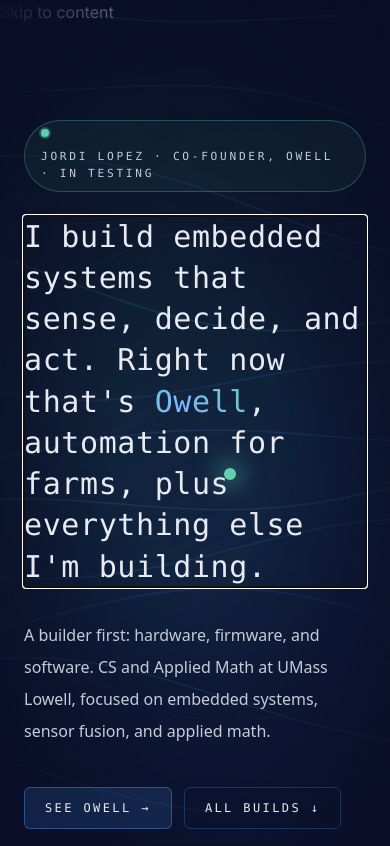
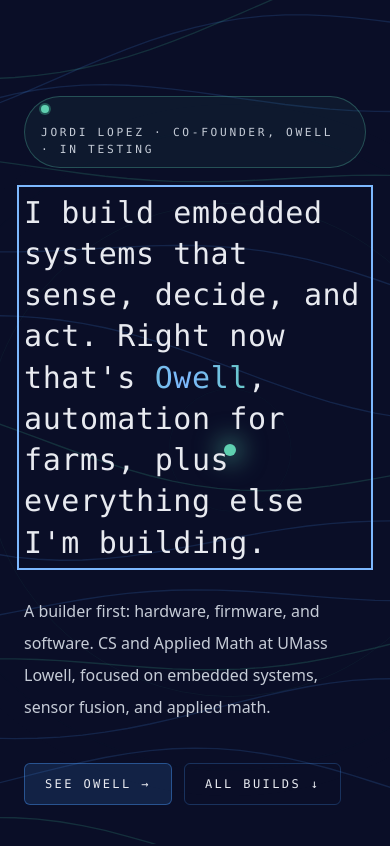
Before and after one commit to jangel19/jordilopez-portfolio, a React (Vite) app: page / in a window 390 px wide. Shown: the top 846 px of the page. Built offline with nearby package versions, Linux system fonts and the light colour scheme.

Commit message:
Improve keyboard focus, contrast, and reduced-motion behavior

```diff
--- a/src/components/BuildsSection.jsx
+++ b/src/components/BuildsSection.jsx
@@ -2,9 +2,10 @@
 import { builds } from '../data/builds';
 import Spotlight from './Spotlight';
 import { Badge, MaybeTodo, SectionHeading } from './ui';
-import { reveal, tagClassName } from './uiStyles';
+import { useReveal, tagClassName } from './uiStyles';
 
 const BuildCard = ({ build }) => {
+  const reveal = useReveal();
   const external = !build.internal;
   return (
     <Spotlight
@@ -42,6 +43,7 @@
       <div className="mt-auto pt-6">
           <a
             href={build.href}
+            aria-label={`View ${build.name}${build.linkLabel ? ` on ${build.linkLabel}` : ''}`}
             {...(external ? { target: '_blank', rel: 'noopener noreferrer' } : {})}
             className="inline-flex items-center rounded-md border border-[rgba(74,158,255,0.2)] px-4 py-2 font-mono text-xs uppercase tracking-[0.18em] text-[#c6ccd7] transition-colors duration-300 hover:border-[rgba(74,158,255,0.5)] hover:text-[#e8eaf0]"
           >
@@ -57,7 +59,9 @@
   );
 };
 
-const BuildsSection = () => (
+const BuildsSection = () => {
+  const reveal = useReveal();
+  return (
   <section id="builds" className="scroll-mt-4 px-6 py-16 md:py-24">
     <div className="mx-auto max-w-6xl">
       <motion.div {...reveal}>
@@ -74,6 +78,7 @@
       </div>
     </div>
   </section>
-);
+  );
+};
 
 export default BuildsSection;
--- a/src/components/ExperienceSection.jsx
+++ b/src/components/ExperienceSection.jsx
@@ -1,3 +1,4 @@
+import { useReveal } from './uiStyles';
 import { motion } from 'framer-motion';
 
 const experiences = [
@@ -83,22 +84,16 @@
   },
 ];
 
-const reveal = {
-  initial: { opacity: 0, y: 18 },
-  whileInView: { opacity: 1, y: 0 },
-  viewport: { once: true, amount: 0.2 },
-  transition: { duration: 0.55, ease: 'easeOut' },
-};
-
 const tagClassName =
   'rounded-md border border-[rgba(74,158,255,0.16)] bg-[rgba(255,255,255,0.02)] px-2.5 py-1 font-mono text-[0.72rem] tracking-[0.08em] text-[#c6ccd7]';
 
 const ExperienceSection = () => {
+  const reveal = useReveal();
   return (
-    <section className="px-6 py-24">
+    <section id="experience" className="px-6 py-24">
       <div className="mx-auto max-w-4xl">
         <motion.div {...reveal}>
-          <p className="mb-4 font-mono text-[0.72rem] uppercase tracking-[0.34em] text-[#6b7280]">
+          <p className="mb-4 font-mono text-[0.72rem] uppercase tracking-[0.34em] text-[#9ca3af]">
             04 / Experience
           </p>
           <h2 className="font-mono text-3xl tracking-[0.06em] text-[#e8eaf0] md:text-4xl">
@@ -118,7 +113,7 @@
               >
                 <div className="absolute left-0 top-2 h-4 w-4 rounded-full border border-[rgba(74,158,255,0.25)] bg-[#4a9eff]" />
 
-                <p className="font-mono text-2xl tracking-[0.05em] text-[#e8eaf0]">
+                <h3 className="font-mono text-2xl tracking-[0.05em] text-[#e8eaf0]">
                   {experience.url ? (
                     <a href={experience.url} target="_blank" rel="noopener noreferrer" className="hover:text-[#4a9eff] transition-colors">
                       {experience.organization}
@@ -126,14 +121,12 @@
                   ) : (
                     experience.organization
                   )}
-</p>
+                </h3>
                 <p className="mt-2 font-sans text-lg text-[#9ca3af]">{experience.role}</p>
-                <div className="mt-3 flex flex-wrap gap-x-3 gap-y-1 font-mono text-xs uppercase tracking-[0.24em] text-[#6b7280]">
+                <div className="mt-3 flex flex-wrap gap-x-3 gap-y-1 font-mono text-xs uppercase tracking-[0.24em] text-[#9ca3af]">
                   <span>{experience.dates}</span>
-                  <span>•</span>
-                  <span>{experience.type}</span>
-                  <span>•</span>
-                  <span>{experience.location}</span>
+                  {experience.type && <><span aria-hidden="true">•</span><span>{experience.type}</span></>}
+                  {experience.location && <><span aria-hidden="true">•</span><span>{experience.location}</span></>}
                 </div>
 
                 <ul className="mt-6 space-y-3 font-sans text-base leading-relaxed text-[#b8c0ce]">
--- a/src/components/LandingSection.jsx
+++ b/src/components/LandingSection.jsx
@@ -1,9 +1,10 @@
-import { motion } from 'framer-motion';
+import { motion, useReducedMotion } from 'framer-motion';
 
 const linkClassName =
   'underline decoration-[#4a9eff]/60 decoration-2 underline-offset-4 transition-colors duration-300 hover:text-[#4a9eff] hover:decoration-[#4a9eff]';
 
 const LandingSection = () => {
+  const reducedMotion = useReducedMotion();
   return (
     <section className="relative flex min-h-[100svh] items-center justify-center overflow-hidden px-6 py-24">
       <div
@@ -22,7 +23,7 @@
 
       <motion.div
         className="relative mx-auto flex w-full max-w-5xl flex-col items-start text-left"
-        initial={{ opacity: 0, y: 18 }}
+        initial={reducedMotion ? false : { opacity: 0, y: 18 }}
         animate={{ opacity: 1, y: 0 }}
         transition={{ duration: 0.55, ease: 'easeOut' }}
       >
--- a/src/components/OwellFeature.jsx
+++ b/src/components/OwellFeature.jsx
@@ -1,9 +1,11 @@
 import { motion } from 'framer-motion';
 import { owell } from '../data/builds';
 import { Badge, MaybeTodo } from './ui';
-import { reveal, tagClassName } from './uiStyles';
+import { useReveal, tagClassName } from './uiStyles';
 
-const OwellFeature = () => (
+const OwellFeature = () => {
+  const reveal = useReveal();
+  return (
   <section id="owell" className="px-6 py-16 md:py-28">
     <div className="mx-auto max-w-6xl">
       <motion.a
@@ -52,6 +54,7 @@
       </motion.a>
     </div>
   </section>
-);
+  );
+};
 
 export default OwellFeature;
--- a/src/components/OwellPage.jsx
+++ b/src/components/OwellPage.jsx
@@ -2,7 +2,7 @@
 import { owell } from '../data/builds';
 import ContactSection from './ContactSection';
 import { Badge } from './ui';
-import { reveal, tagClassName } from './uiStyles';
+import { useReveal, tagClassName } from './uiStyles';
 
 // Swap in a video file path (e.g. '/owell-demo.mp4') to replace the placeholder.
 const DEMO_VIDEO_SRC = null;
@@ -19,7 +19,9 @@
   </p>
 );
 
-const OwellPage = () => (
+const OwellPage = () => {
+  const reveal = useReveal();
+  return (
   <>
     <header className="relative overflow-hidden px-6 pb-20 pt-8 md:pb-32">
       <img
@@ -64,10 +66,10 @@
     <section className="px-6 py-16 md:py-24">
       <motion.div className="mx-auto max-w-5xl" {...reveal}>
         <Eyebrow>01 / The company</Eyebrow>
-        <p className="font-mono text-3xl leading-snug tracking-[0.01em] text-[#f5f7fa] md:text-5xl md:leading-tight">
+        <h2 className="font-mono text-3xl leading-snug tracking-[0.01em] text-[#f5f7fa] md:text-5xl md:leading-tight">
           Owell is building the farm that runs itself, so the people on it can focus on the work
           only people can do.
-        </p>
+        </h2>
       </motion.div>
     </section>
 
@@ -162,10 +164,9 @@
       </motion.div>
     </section>
 
-    <div id="contact">
-      <ContactSection />
-    </div>
+    <ContactSection />
   </>
-);
+  );
+};
 
 export default OwellPage;
--- a/src/components/Spotlight.jsx
+++ b/src/components/Spotlight.jsx
@@ -1,7 +1,8 @@
-import { motion } from 'framer-motion';
+import { motion, useReducedMotion } from 'framer-motion';
 
 // Card wrapper with a soft highlight that follows the cursor.
 const Spotlight = ({ className = '', children, ...rest }) => {
+  const reducedMotion = useReducedMotion();
   const onMove = (event) => {
     const rect = event.currentTarget.getBoundingClientRect();
     event.currentTarget.style.setProperty('--mx', `${event.clientX - rect.left}px`);
@@ -10,12 +11,12 @@
 
   return (
     <motion.div
-      onMouseMove={onMove}
+      onMouseMove={reducedMotion ? undefined : onMove}
       className={`group relative overflow-hidden ${className}`}
       {...rest}
     >
       <div
-        className="pointer-events-none absolute inset-0 opacity-0 transition-opacity duration-300 group-hover:opacity-100"
+        className="spotlight pointer-events-none absolute inset-0 opacity-0 transition-opacity duration-300 group-hover:opacity-100"
         style={{
           background:
             'radial-gradient(340px circle at var(--mx, 50%) var(--my, 50%), rgba(61,168,138,0.14), transparent 65%)',
--- a/src/components/Topography.jsx
+++ b/src/components/Topography.jsx
@@ -1,4 +1,4 @@
-import { motion, useScroll, useTransform } from 'framer-motion';
+import { motion, useReducedMotion, useScroll, useTransform } from 'framer-motion';
 
 const W = 1600;
 const H = 900;
@@ -20,15 +20,16 @@
 });
 
 const Topography = () => {
+  const reducedMotion = useReducedMotion();
   const { scrollYProgress } = useScroll();
   const y = useTransform(scrollYProgress, [0, 1], [0, -160]);
 
   return (
-    <div className="pointer-events-none fixed inset-0 z-0 overflow-hidden" aria-hidden="true">
+    <div className="topography pointer-events-none fixed inset-0 z-0 overflow-hidden" aria-hidden="true">
       <div className="absolute -left-40 top-[10%] h-[34rem] w-[34rem] rounded-full bg-[#3da88a]/10 blur-[120px]" />
       <div className="absolute -right-40 top-[40%] h-[36rem] w-[36rem] rounded-full bg-[#4a9eff]/10 blur-[130px]" />
       <motion.svg
-        style={{ y }}
+        style={{ y: reducedMotion ? 0 : y }}
         className="absolute inset-x-0 -top-10 h-[120%] w-full"
         viewBox={`0 0 ${W} ${H}`}
         preserveAspectRatio="xMidYMid slice"
--- a/src/components/uiStyles.js
+++ b/src/components/uiStyles.js
@@ -1,3 +1,5 @@
+import { useReducedMotion } from 'framer-motion';
+
 export const tagClassName =
   'rounded-md border border-[rgba(74,158,255,0.16)] bg-[rgba(255,255,255,0.02)] px-2.5 py-1 font-mono text-[0.72rem] tracking-[0.08em] text-[#c6ccd7]';
 
@@ -7,3 +9,6 @@
   viewport: { once: true, amount: 0.2 },
   transition: { duration: 0.55, ease: 'easeOut' },
 };
+
+// Suppress reveal fades as well as transforms when motion is reduced.
+export const useReveal = () => useReducedMotion() ? { initial: false } : reveal;
--- a/src/index.css
+++ b/src/index.css
@@ -1,4 +1,3 @@
-@import url('https://fonts.googleapis.com/css2?family=Inter:wght@300;400;500;600;700&display=swap');
 @import "tailwindcss";
 
 /* Box sizing */
@@ -6,33 +5,37 @@
   box-sizing: border-box;
 }
 
-/* Enable scroll, hide scrollbar */
 html, body {
   margin: 0;
   padding: 0;
   width: 100%;
-  overflow-x: hidden;   /* no sideways scroll */
-  overflow-y: scroll;   /* scrolling works */
   background: #0a0e27;
   color: #e8eaf0;
   font-family: 'Inter', sans-serif;
 }
 
-/* Hide scrollbar — Chrome, Safari, Edge */
-::-webkit-scrollbar {
-  display: none;
+html { scroll-behavior: smooth; }
+
+/* Allow long labels to wrap at the narrowest phone widths. */
+main { overflow-wrap: anywhere; }
+
+:focus-visible {
+  outline: 2px solid #7db8ff;
+  outline-offset: 5px;
 }
 
-/* Hide scrollbar — Firefox */
-html {
-  scrollbar-width: none;
-  scroll-behavior: smooth;
+.skip-link {
+  position: fixed;
+  top: 1rem;
+  left: 1rem;
+  z-index: 50;
+  padding: 0.75rem 1rem;
+  border-radius: 0.4rem;
+  background: #e8eaf0;
+  color: #0a0e27;
+  transform: translateY(-200%);
 }
-
-/* Hide scrollbar — IE / old Edge */
-body {
-  -ms-overflow-style: none;
-}
+.skip-link:focus { transform: translateY(0); }
 
 #root {
   width: 100%;
@@ -96,4 +99,17 @@
 @media (prefers-reduced-motion: reduce) {
   .topo-line, .ping-ring, .live-dot, .text-sheen { animation: none; }
   html { scroll-behavior: auto; }
+  *, *::before, *::after {
+    animation: none !important;
+    transition: none !important;
+  }
+  .spotlight { display: none; }
+  .topography svg { transform: none !important; }
 }
+
+/* Static contours and no large blur layers on small screens. */
+@media (max-width: 767px) {
+  .topo-line { animation: none; }
+  .topography > div { display: none; }
+  .topography svg { transform: none !important; }
+}
```
Also changed, not shown: src/components/ContactSection.jsx (+10 -11 lines). Lines whose indentation alone changed are shown as unchanged.
